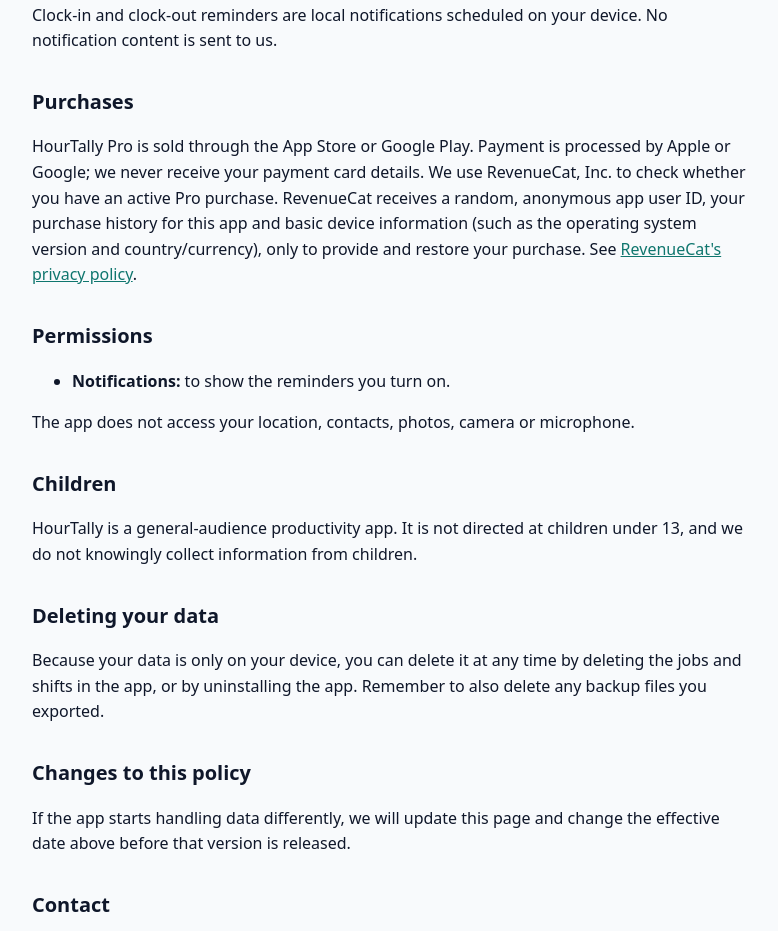
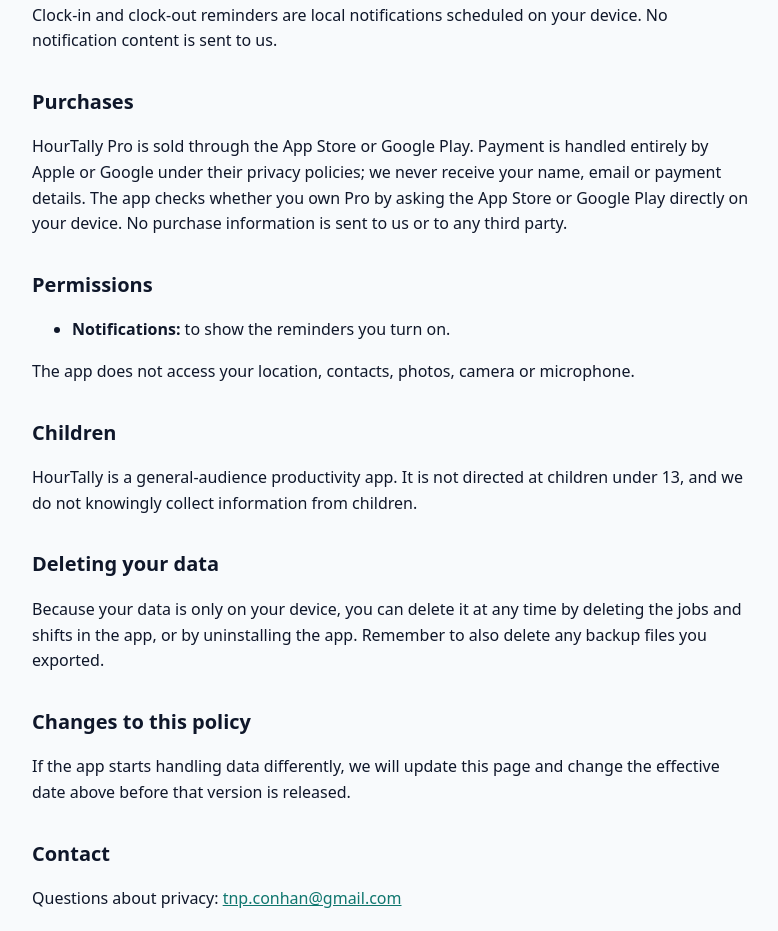
Before and after one commit to conhan/tnp-apps-legal, a plain HTML site: page hourtally/privacy.html in a window 1280 px wide. Shown: the part 771-1702 px from the top of the page, without its empty margins (248-1026 px from the left). Drawn offline with Linux system fonts and the light colour scheme.

Commit message:
HourTally privacy: purchases checked on device, no third party
Co-Authored-By: Claude Opus 5.5 <noreply@anthropic.com>

```diff
--- a/hourtally/privacy.html
+++ b/hourtally/privacy.html
@@ -33,7 +33,7 @@
 <p>Clock-in and clock-out reminders are local notifications scheduled on your device. No notification content is sent to us.</p>
 
 <h2>Purchases</h2>
-<p>HourTally Pro is sold through the App Store or Google Play. Payment is processed by Apple or Google; we never receive your payment card details. We use RevenueCat, Inc. to check whether you have an active Pro purchase. RevenueCat receives a random, anonymous app user ID, your purchase history for this app and basic device information (such as the operating system version and country/currency), only to provide and restore your purchase. See <a href="https://www.revenuecat.com/privacy">RevenueCat's privacy policy</a>.</p>
+<p>HourTally Pro is sold through the App Store or Google Play. Payment is handled entirely by Apple or Google under their privacy policies; we never receive your name, email or payment details. The app checks whether you own Pro by asking the App Store or Google Play directly on your device. No purchase information is sent to us or to any third party.</p>
 
 <h2>Permissions</h2>
 <ul>
```
